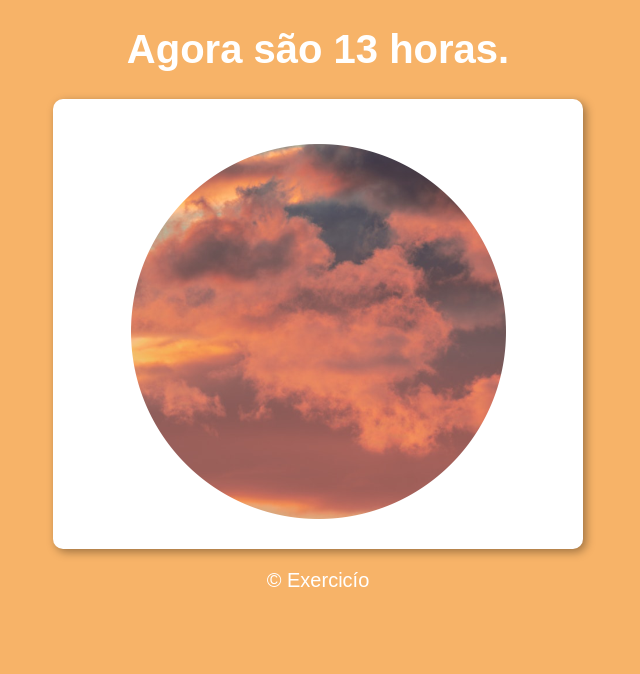
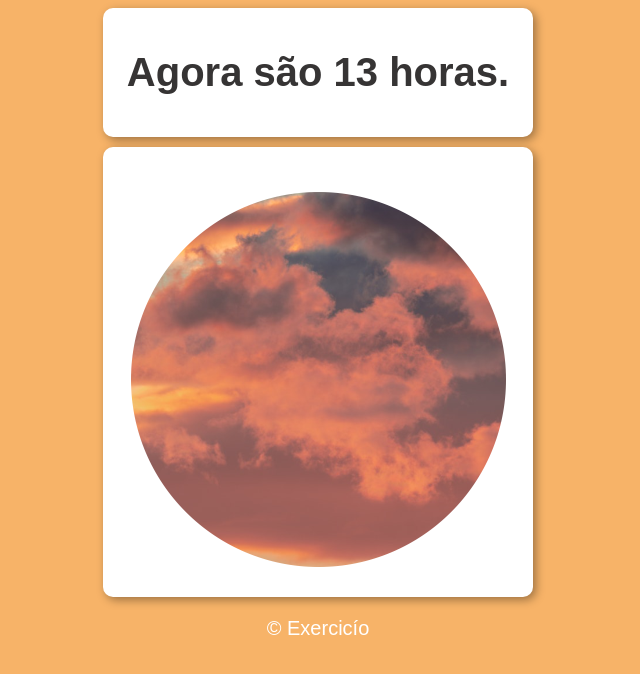
Before and after one commit to wells99/fasesdodia, a plain HTML site: page index.html in a window 1280 px wide. Shown: the whole page, without its empty margins (322-962 px from the left). Drawn offline with Linux system fonts and the light colour scheme.

Commit message:
Update Css
Nessa atualização foi alterada a cor do H1 e do Header.

```diff
--- a/style.css
+++ b/style.css
@@ -6,15 +6,22 @@ body{
 }
 
 header{
-color: white;
+color: rgb(54, 52, 52);
 text-align: center;
+background-color: white;
+border-radius: 10px;
+padding: 15px;
+width: 400px;
+margin: auto;
+box-shadow: 3px 3px 10px rgba(0, 0, 0, 0.363);
+margin-bottom: 10px;
 }
 
 section{
 background-color: white;
 border-radius: 10px;
 padding: 15px;
-width: 500px;
+width: 400px;
 margin: auto;
 box-shadow: 3px 3px 10px rgba(0, 0, 0, 0.363);
 }
```
